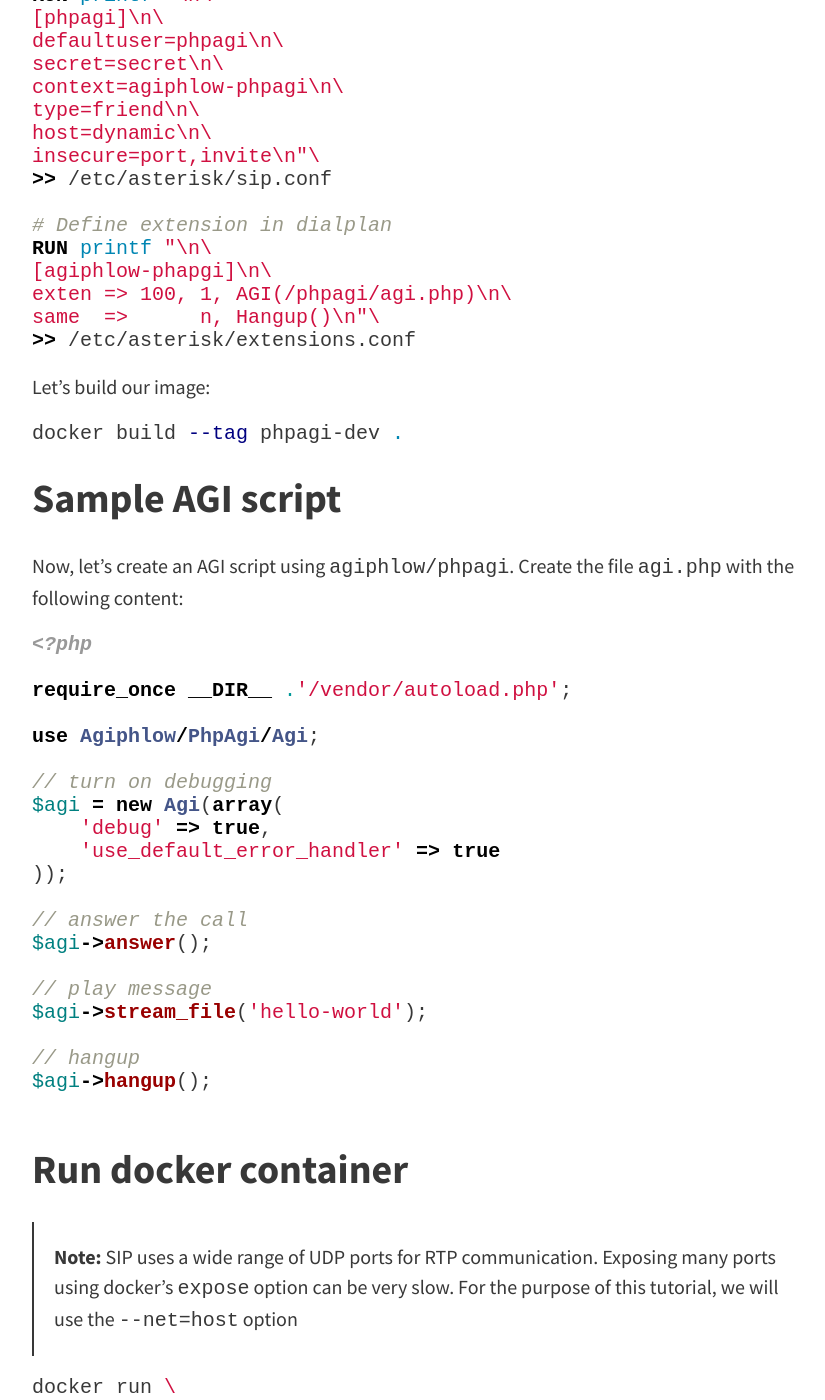
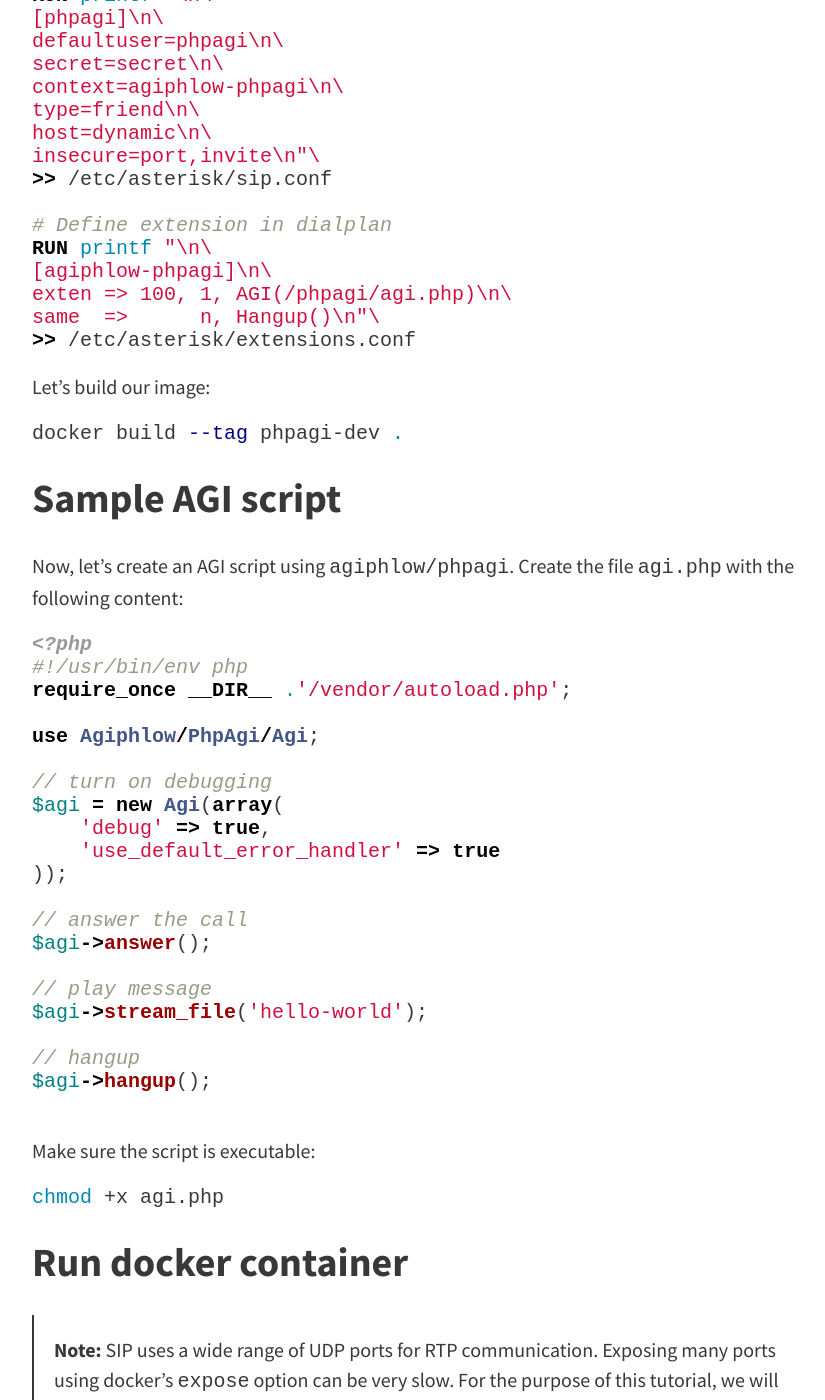
Before and after one commit to agiphlow/agiphlow.github.io, a Jekyll site: the page built from _posts/2016-04-01-developing-agi-scripts-with-phpagi-and-docker.md, in a window 1280 px wide and 1400 px high, scrolled down 2567 px. Shown: the whole window, without its empty margins (224-1049 px from the left). Built offline with Jekyll 4.4.1, drawn with Linux system fonts in a browser that asks for light colours; nearby versions of some CDN libraries.

Commit message:
Fixed running issues
- The context on the dialplan had a typo
- Added instructions to make the script executable (using chmod +x)
- Added shebang to script

````diff
--- a/_posts/2016-04-01-developing-agi-scripts-with-phpagi-and-docker.md
+++ b/_posts/2016-04-01-developing-agi-scripts-with-phpagi-and-docker.md
@@ -106,7 +106,7 @@ insecure=port,invite\n"\
 
 # Define extension in dialplan
 RUN printf "\n\
-[agiphlow-phapgi]\n\
+[agiphlow-phpagi]\n\
 exten => 100, 1, AGI(/phpagi/agi.php)\n\
 same  =>      n, Hangup()\n"\
 >> /etc/asterisk/extensions.conf
@@ -123,7 +123,7 @@ Now, let's create an AGI script using `agiphlow/phpagi`. Create the file `agi.ph
 
 ```php
 <?php
-
+#!/usr/bin/env php
 require_once __DIR__ .'/vendor/autoload.php';
 
 use Agiphlow/PhpAgi/Agi;
@@ -143,6 +143,12 @@ $agi->stream_file('hello-world');
 // hangup
 $agi->hangup();
 
+```
+
+Make sure the script is executable:
+
+```sh
+chmod +x agi.php
 ```
 
 ## Run docker container
````
